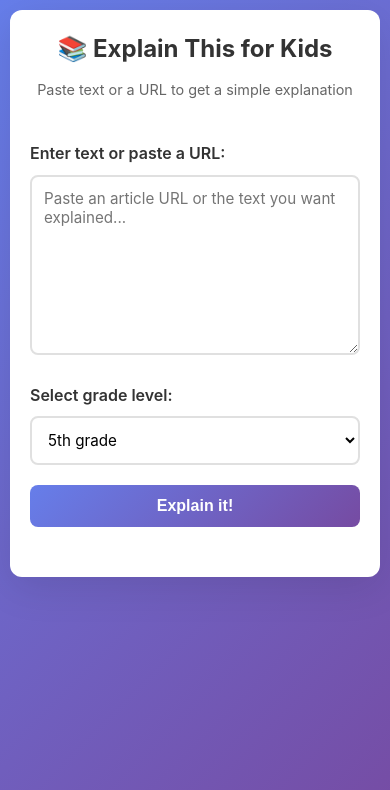
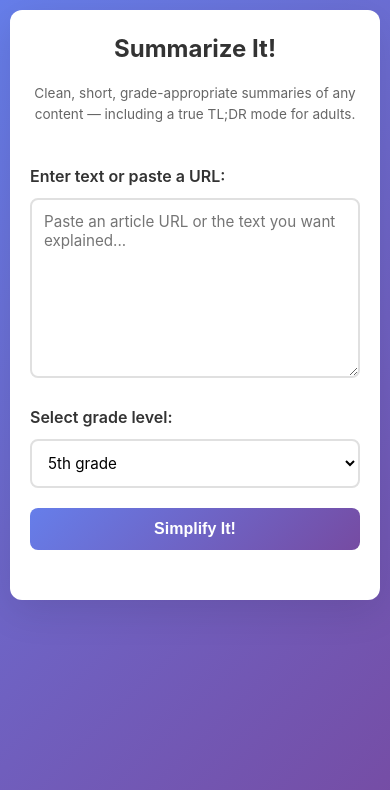
Before and after one commit to vinstercrypto/explain-this-for-kids, a Flask app: page / in a window 390 px wide. Shown: the top 790 px of the page. Run offline with Flask 3, Linux system fonts and the light colour scheme.

Commit message:
UI Update: Rebrand to "Summarize It!" with new tagline
CHANGES:

1. Main Title:
   - Changed from "📚 Explain This for Kids" to "Summarize It!"
   - Removed emoji for cleaner, more professional look
   - Updated in index.html, summary.html, and 404.html

2. Tagline:
   - New tagline: "Clean, short, grade-appropriate summaries of any content — including a true TL;DR mode for adults."
   - Replaces old subtitle: "Paste text or a URL to get a simple explanation"
   - Changed CSS class from .subtitle to .tagline

3. Button Text:
   - Main action button: "Explain it!" → "Simplify It!"
   - Consistent with new "summarize" branding

4. Mobile Responsive:
   - Added responsive styles for .tagline
   - Font sizes: 1em (desktop), 0.95em (tablet), 0.85em (mobile)
   - Full width, text wrapping enabled
   - No horizontal scrolling
   - Clean layout maintained

5. Consistency Updates:
   - Updated 404 page: "Explanation Not Found" → "Summary Not Found"
   - Updated shared summary page link: "Create Your Own Explanation" → "Create Your Own Summary"
   - Updated page titles throughout

NO backend changes. Routes and logic remain unchanged.

```diff
--- a/static/style.css
+++ b/static/style.css
@@ -29,12 +29,14 @@ header {
 h1 {
     color: #333;
     font-size: 2.5em;
-    margin-bottom: 10px;
+    margin-bottom: 15px;
 }
 
-.subtitle {
+.tagline {
     color: #666;
-    font-size: 1.1em;
+    font-size: 1em;
+    line-height: 1.5;
+    max-width: 100%;
 }
 
 .input-section {
@@ -378,8 +380,8 @@ select:focus {
         font-size: 2em;
     }
 
-    .subtitle {
-        font-size: 1em;
+    .tagline {
+        font-size: 0.95em;
     }
 
     .result {
@@ -428,8 +430,8 @@ select:focus {
         font-size: 1.5em;
     }
 
-    .subtitle {
-        font-size: 0.9em;
+    .tagline {
+        font-size: 0.85em;
     }
 
     .btn-primary {
--- a/templates/index.html
+++ b/templates/index.html
@@ -3,14 +3,14 @@
 <head>
     <meta charset="UTF-8">
     <meta name="viewport" content="width=device-width, initial-scale=1.0">
-    <title>Explain This for Kids</title>
+    <title>Summarize It!</title>
     <link rel="stylesheet" href="{{ url_for('static', filename='style.css') }}">
 </head>
 <body>
     <div class="container">
         <header>
-            <h1>📚 Explain This for Kids</h1>
-            <p class="subtitle">Paste text or a URL to get a simple explanation</p>
+            <h1>Summarize It!</h1>
+            <p class="tagline">Clean, short, grade-appropriate summaries of any content — including a true TL;DR mode for adults.</p>
         </header>
 
         <div class="input-section">
@@ -46,7 +46,7 @@
                     </select>
                 </div>
 
-                <button type="submit" class="btn-primary">Explain it!</button>
+                <button type="submit" class="btn-primary">Simplify It!</button>
             </form>
         </div>
 
```
Also changed, not shown: templates/404.html (+4 -4 lines), templates/summary.html (+4 -4 lines).
